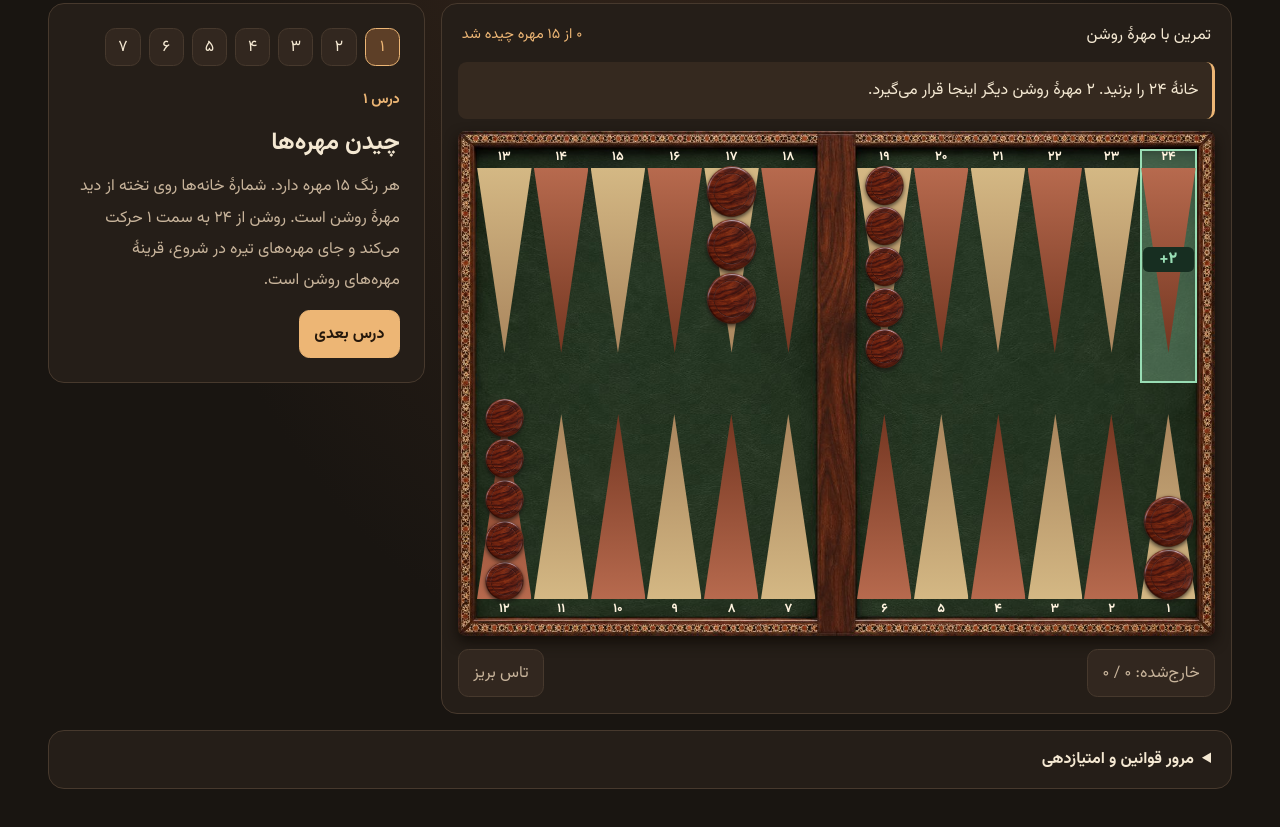
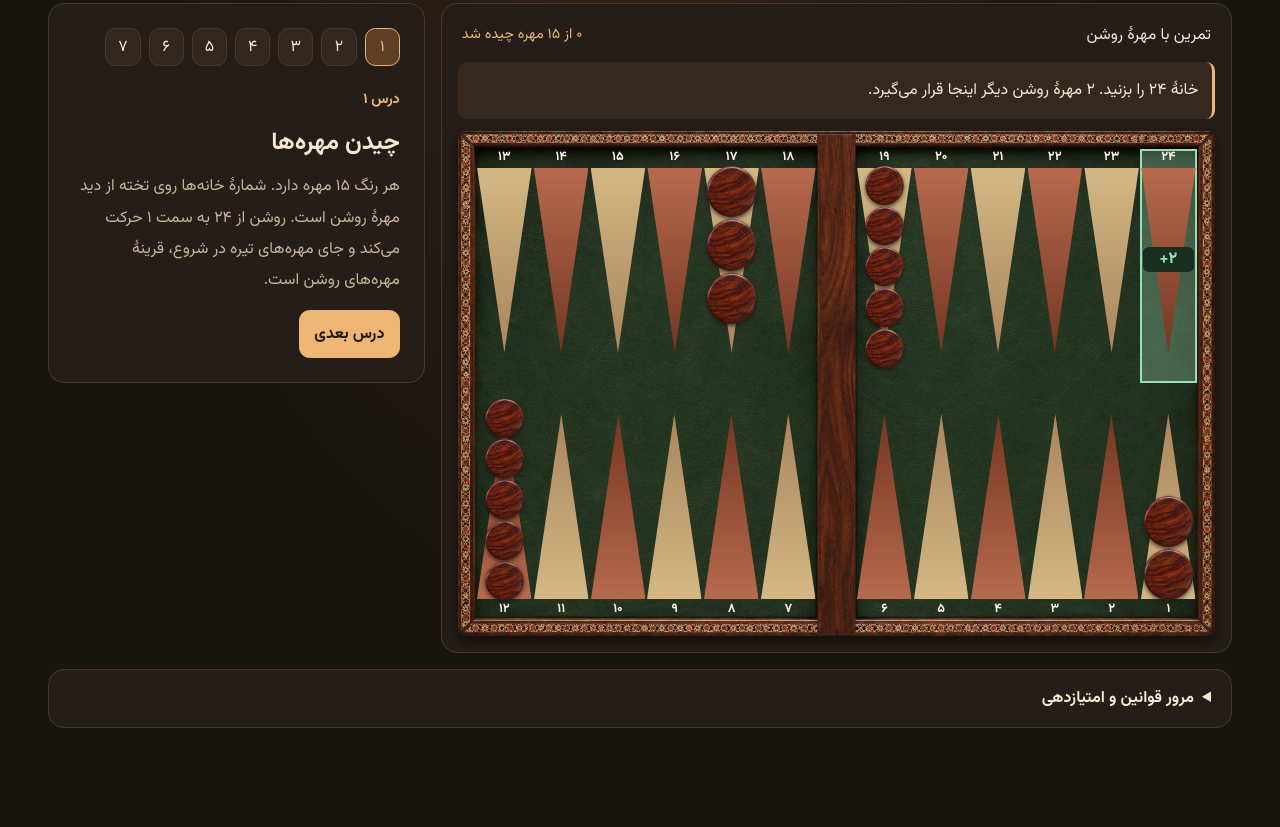
Before and after one commit to prp-e/backgommon-tutorial, a plain HTML site: page index.html in a window 1280 px wide. Shown: the part 372-1199 px from the top of the page. After the commit the page ends 1148 px from the top, so only its background shows below. Drawn offline with Linux system fonts and the light colour scheme.

Commit message:
Hide dice and bearing-off controls during placement and quiz

```diff
--- a/game.js
+++ b/game.js
@@ -368,7 +368,7 @@ function render(targets = []) {
   $('status').textContent = message;
   renderPractice();
   $('board').hidden = phase === 'quiz' || (tutorial && current.quiz);
-  $('board').classList.toggle('setup-board', settingUp);
+  $('game-tray').hidden = tutorial && (current.quiz || (current.setup && !solved));
   $('previous').hidden = !tutorial || lesson === 0;
   $('next').hidden = !tutorial;
   $('next').classList.toggle('lesson-solved', tutorial && solved);
--- a/index.html
+++ b/index.html
@@ -34,7 +34,7 @@
       <div class="hint" id="status" tabindex="-1" role="status" aria-live="polite"></div>
       <div id="practice" hidden></div>
       <div class="board" id="board" dir="ltr" aria-label="تختهٔ تخته‌نرد"></div>
-      <div class="tray">
+      <div class="tray" id="game-tray">
         <button id="off"></button>
         <div id="dice" dir="ltr" aria-label="تاس‌ها"></div>
         <button id="roll">تاس بریز</button>
```
